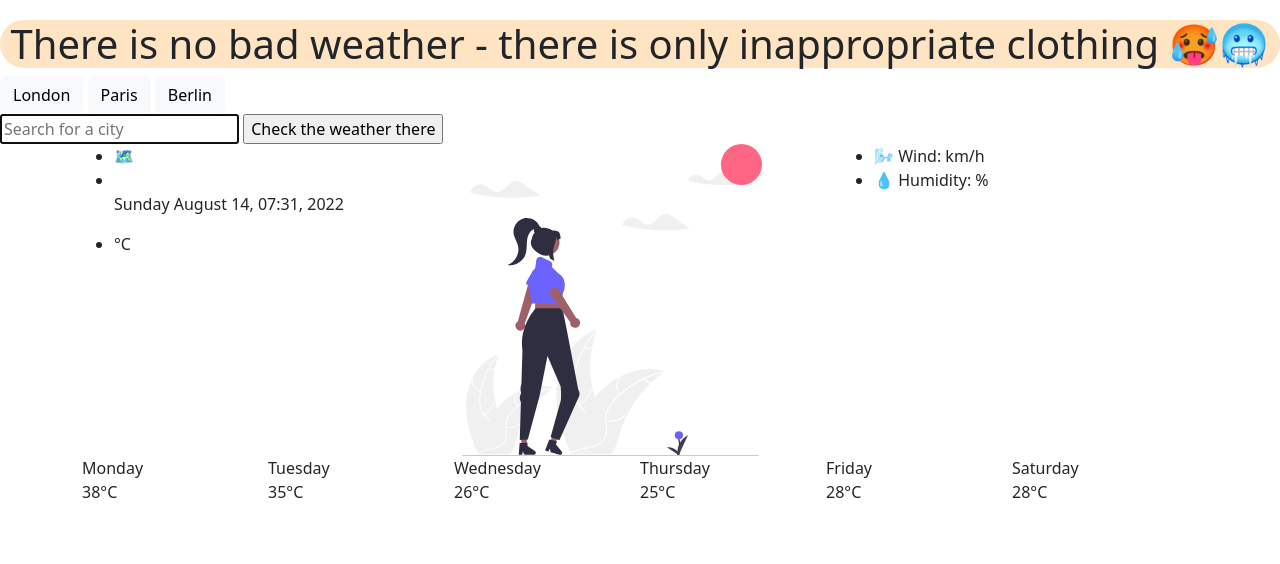
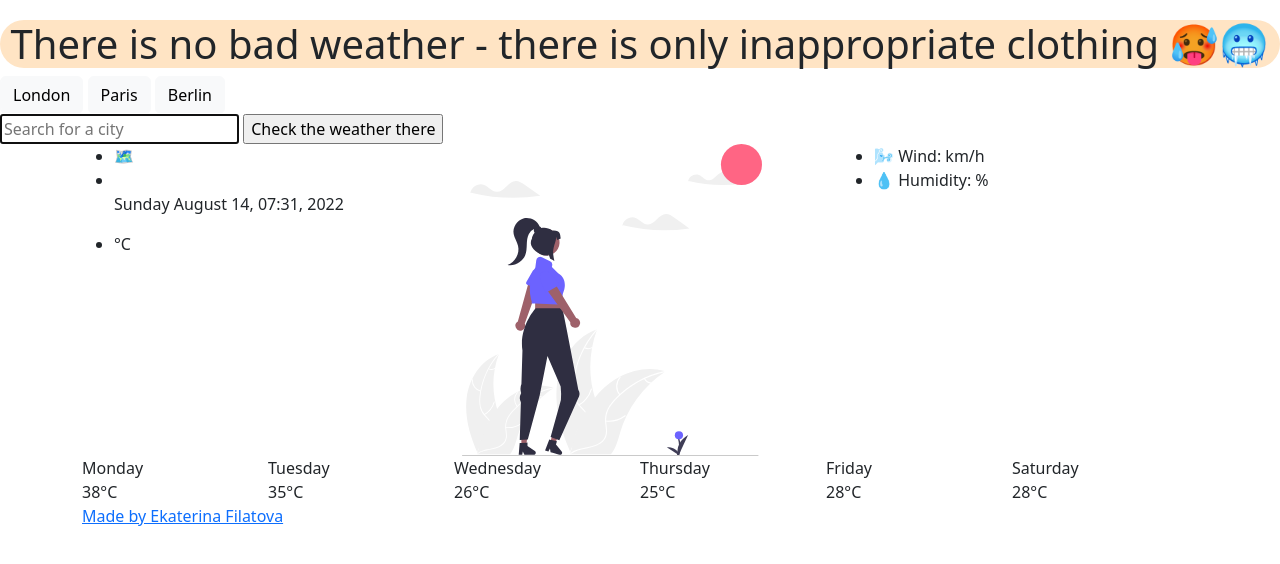
Before and after one commit to Superdegot/First-weather-project, a plain HTML site: page index.html in a window 1280 px wide. Drawn offline with nearby package versions, Linux system fonts and the light colour scheme; no server answers.

Commit message:
Added a link to github

```diff
--- a/index.html
+++ b/index.html
@@ -51,7 +51,7 @@
 
         </div>
     </div>
-
+<a href="https://github.com/Superdegot/First-weather-project>">Made by Ekaterina Filatova</a>
     <script src="src/index.js"></script>
   </body>
 </html>
```
